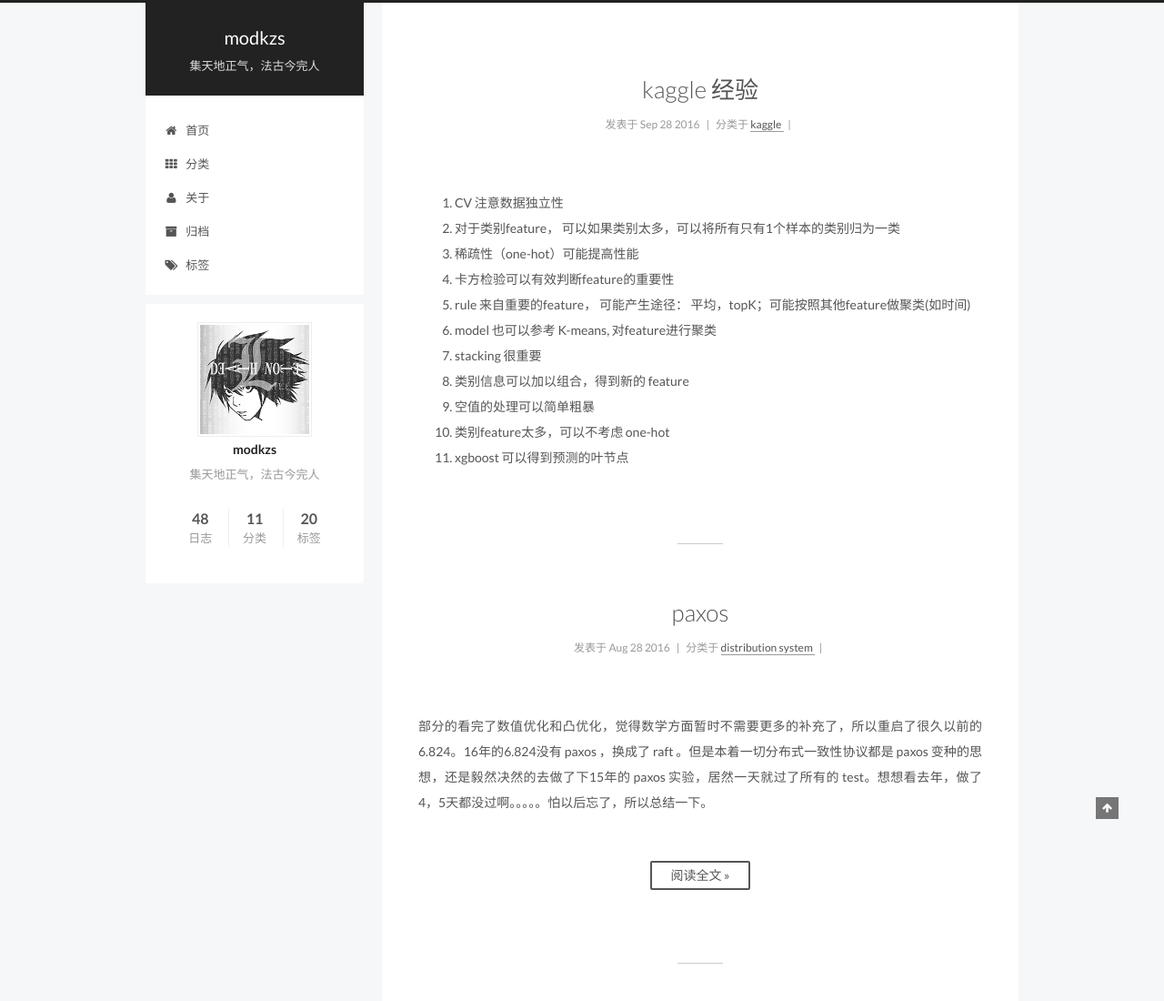
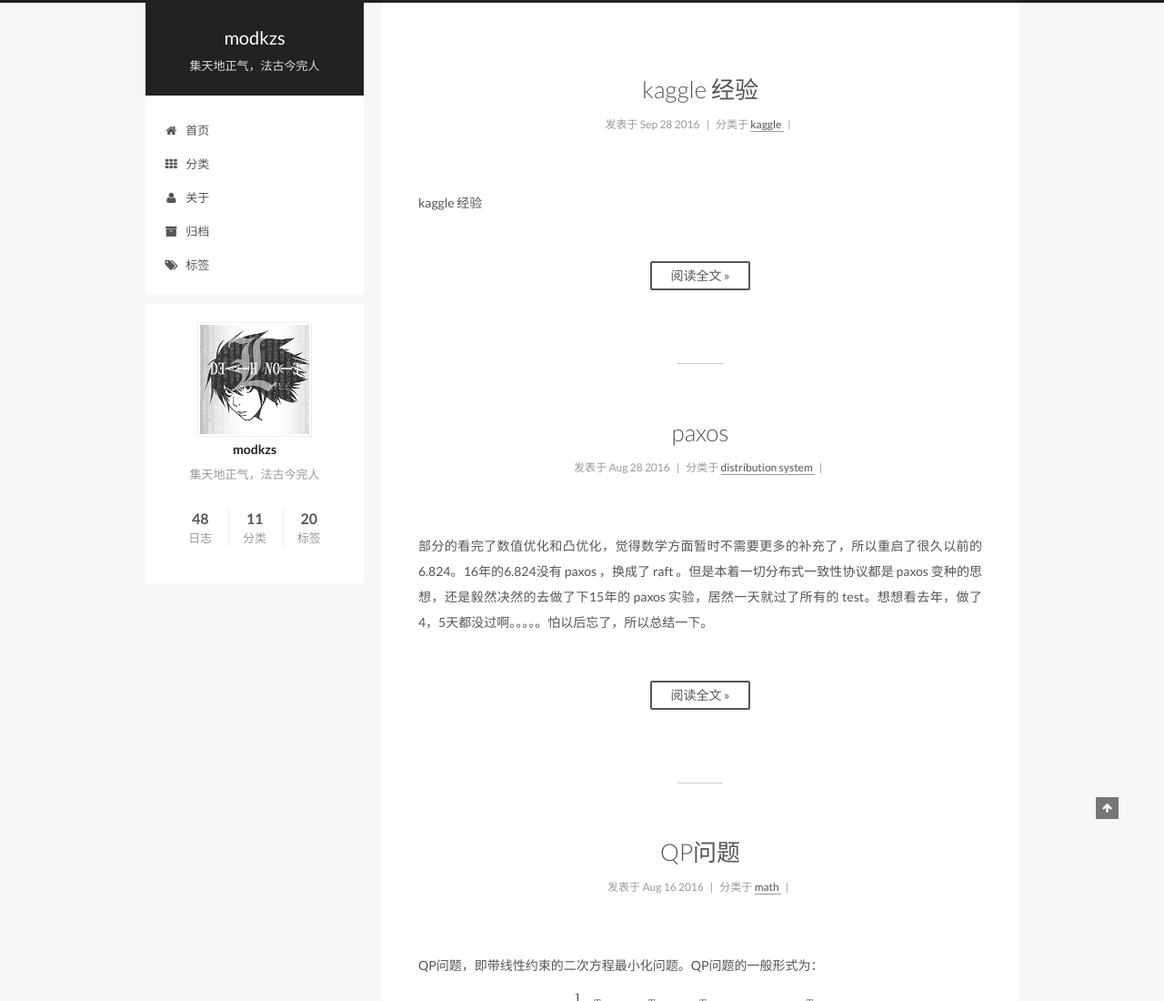
Before and after one commit to modkzs/modkzs.github.io, a plain HTML site: page index.html in a window 1280 px wide. Shown: the top 1100 px of the page at 91% size. Drawn offline with nearby package versions, Linux system fonts and the light colour scheme; some packages are replaced by stand-ins of ours; a script that the page names is missing.

Commit message:
Site updated: 2016-09-28 13:04:23

```diff
--- a/index.html
+++ b/index.html
@@ -327,23 +327,12 @@
 
 
 
-
-            <a id="more"></a>
-<ol>
-<li>CV 注意数据独立性</li>
-<li>对于类别feature， 可以如果类别太多，可以将所有只有1个样本的类别归为一类</li>
-<li>稀疏性（one-hot）可能提高性能</li>
-<li>卡方检验可以有效判断feature的重要性</li>
-<li>rule 来自重要的feature， 可能产生途径： 平均，topK；可能按照其他feature做聚类(如时间)</li>
-<li>model 也可以参考 K-means, 对feature进行聚类</li>
-<li>stacking 很重要</li>
-<li>类别信息可以加以组合，得到新的 feature</li>
-<li>空值的处理可以简单粗暴</li>
-<li>类别feature太多，可以不考虑 one-hot</li>
-<li>xgboost 可以得到预测的叶节点</li>
-</ol>
-
-
+          <p>kaggle 经验<br>
+          <div class="post-more-link text-center">
+            <a class="btn" href="/2016/09/28/kaggle-经验/#more" rel="contents">
+              阅读全文 &raquo;
+            </a>
+          </div>
 
 
     </div>
```
Also changed, not shown: 2016/09/28/kaggle-经验/index.html (+5 -26 lines).
